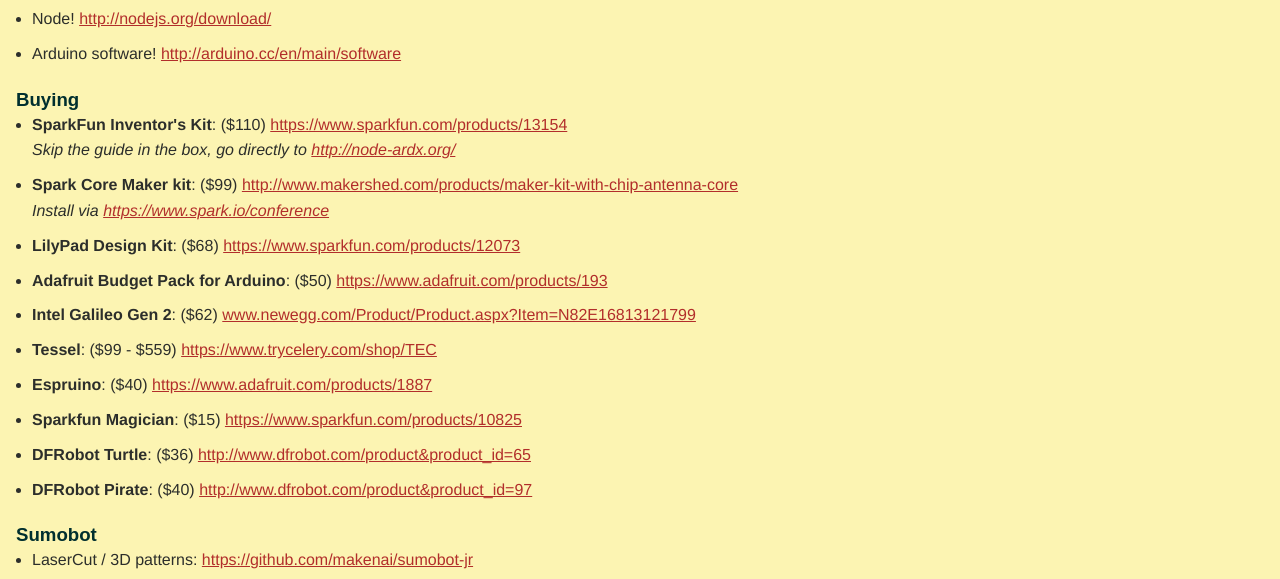
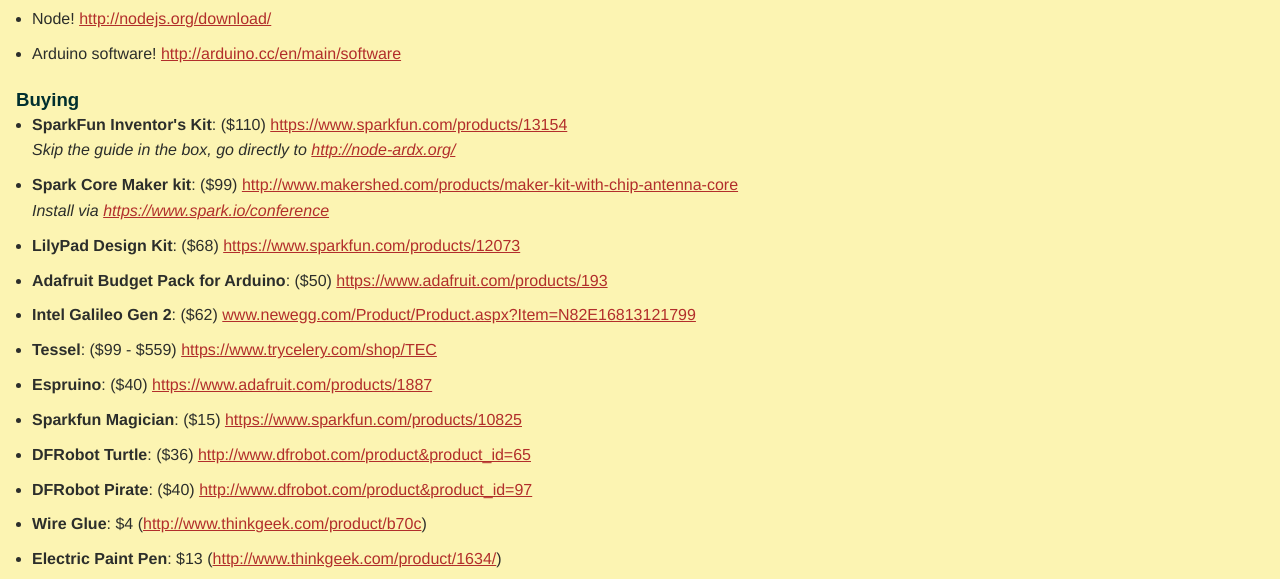
Before and after one commit to KatieK2/0-to-nodebots-links, a plain HTML site: page index.html in a window 1280 px wide. Shown: the part 215-794 px from the top of the page. Drawn offline with Linux system fonts and the light colour scheme; a web font is replaced by a local one.

Commit message:
Added wire glue and elec paint pen

```diff
--- a/index.html
+++ b/index.html
@@ -42,7 +42,8 @@
 		<li><strong>Sparkfun Magician</strong>: ($15) <a href="https://www.sparkfun.com/products/10825">https://www.sparkfun.com/products/10825</a></li>
 		<li><strong>DFRobot Turtle</strong>: ($36) <a href="http://www.dfrobot.com/product&amp;product_id=65">http://www.dfrobot.com/product&product_id=65</a></li>
 		<li><strong>DFRobot Pirate</strong>: ($40) <a href="http://www.dfrobot.com/product&amp;product_id=97">http://www.dfrobot.com/product&product_id=97</a></li>
-
+		<li><strong>Wire Glue</strong>: $4 (<a href="http://www.thinkgeek.com/product/b70c">http://www.thinkgeek.com/product/b70c</a>)</li>
+		<li><strong>Electric Paint Pen</strong>: $13 (<a href="http://www.thinkgeek.com/product/1634/">http://www.thinkgeek.com/product/1634/</a>)</li>
 	</ul>
 
 	<h2>Sumobot</h2>
```
